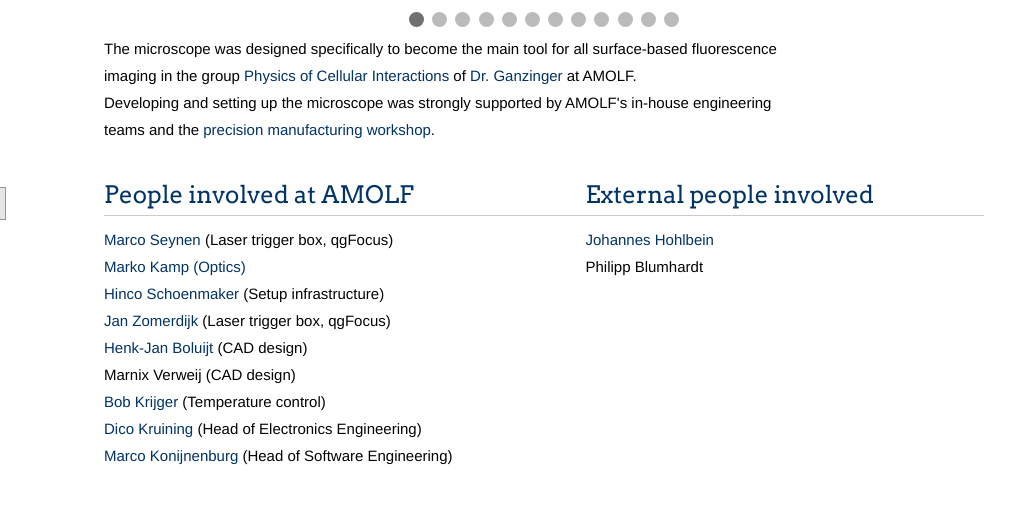
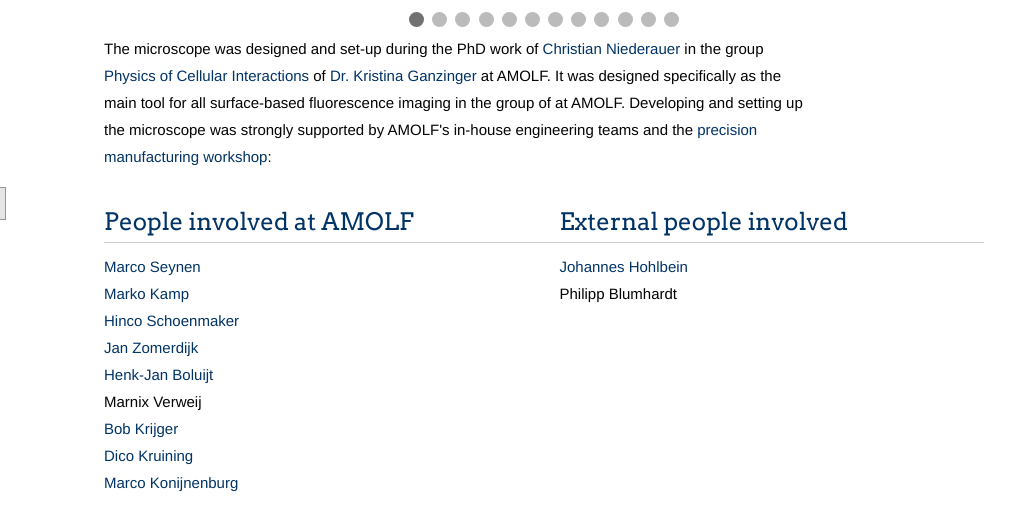
Before and after one commit to GanzingerLab/K2TIRF, a plain HTML site: page K2TIRF/about.html in a window 1280 px wide. Shown: the part 578-1108 px from the top of the page, 246-1280 px from the left. Drawn offline with Linux system fonts and the light colour scheme; some packages are replaced by stand-ins of ours; a script that the page names is missing.

Commit message:
Update about.html

```diff
--- a/K2TIRF/about.html
+++ b/K2TIRF/about.html
@@ -147,9 +147,9 @@ The real text begins here.
   <span class="dot" onclick="currentSlide(12)"></span>
 </div>
 
-<div style="max-width:80%;">The microscope was designed specifically to become the main tool for all surface-based fluorescence imaging in the group <a href="https://amolf.nl/research-groups/physics-of-cellular-interactions">Physics of Cellular Interactions</a>
-of <a href="https://amolf.nl/people/kristina-ganzinger">Dr. Ganzinger</a> at AMOLF.<br>
-Developing and setting up the microscope was strongly supported by AMOLF's in-house engineering teams and the <a href="https://amolf.nl/infrastructure-group/precision-manufacturing">precision manufacturing workshop</a>.</div>
+<div style="max-width:80%;">The microscope was designed and set-up during the PhD work of <a href="https://amolf.nl/people/christian-niederauer"> Christian Niederauer</a> in the group <a href="https://amolf.nl/research-groups/physics-of-cellular-interactions">Physics of Cellular Interactions</a> of  <a href="https://amolf.nl/people/kristina-ganzinger">Dr. Kristina Ganzinger</a> at AMOLF.
+It was designed specifically as the main tool for all surface-based fluorescence imaging in the group
+of at AMOLF. Developing and setting up the microscope was strongly supported by AMOLF's in-house engineering teams and the <a href="https://amolf.nl/infrastructure-group/precision-manufacturing">precision manufacturing workshop</a>:</div>
 
 
 
@@ -159,18 +159,19 @@ Developing and setting up the microscope was strongly supported by AMOLF's in-ho
 <tr>
 <td><h2>People involved at AMOLF</h2></td><td><h2>External people involved</h2></td>
 </tr>
-<tr><td><a href="https://amolf.nl/people/marco-seynen">Marco Seynen</a> (Laser trigger box, qgFocus)</td><td><a href="https://jhohlbein.com/">Johannes Hohlbein</a></td></tr>
-<tr><td><a href="https://amolf.nl/people/marko-kamp">Marko Kamp (Optics)</a></td><td>Philipp Blumhardt</td></tr>
-<tr><td><a href="https://amolf.nl/people/hinco-schoenmaker">Hinco Schoenmaker</a> (Setup infrastructure)</td></tr>
-<tr><td><a href="https://amolf.nl/people/jan-zomerdijk">Jan Zomerdijk</a> (Laser trigger box, qgFocus)</td></tr>
-<tr><td><a href="https://amolf.nl/people/henk-jan-boluijt">Henk-Jan Boluijt</a> (CAD design)</td></tr>
-<tr><td>Marnix Verweij (CAD design)</td></tr>
-<tr><td><a href="https://amolf.nl/people/bob-krijger">Bob Krijger</a> (Temperature control)</td></tr>
-<tr><td><a href="https://amolf.nl/people/dico-kruining">Dico Kruining</a> (Head of Electronics Engineering)</td></tr>
-<tr><td><a href="https://amolf.nl/people/marco-konijnenburg">Marco Konijnenburg</a> (Head of Software Engineering)</td></tr>
+<tr><td><a href="https://amolf.nl/people/marco-seynen">Marco Seynen</a></td><td><a href="https://jhohlbein.com/">Johannes Hohlbein</a></td></tr>
+<tr><td><a href="https://amolf.nl/people/marko-kamp">Marko Kamp</a></td><td>Philipp Blumhardt</td></tr>
+<tr><td><a href="https://amolf.nl/people/hinco-schoenmaker">Hinco Schoenmaker</a> </td></tr>
+<tr><td><a href="https://amolf.nl/people/jan-zomerdijk">Jan Zomerdijk</a></td></tr>
+<tr><td><a href="https://amolf.nl/people/henk-jan-boluijt">Henk-Jan Boluijt</a> </td></tr>
+<tr><td>Marnix Verweij</td></tr>
+<tr><td><a href="https://amolf.nl/people/bob-krijger">Bob Krijger</a></td></tr>
+<tr><td><a href="https://amolf.nl/people/dico-kruining">Dico Kruining</a></td></tr>
+<tr><td><a href="https://amolf.nl/people/marco-konijnenburg">Marco Konijnenburg</a></td></tr>
 </table>
 
 </div>
+
 
 <script type="text/javascript" src=".\javascript\slideshow.js"></script>
 <script type="text/javascript" src=".\javascript\fancybox\jquery-1.11.0.min.js"></script>
```
